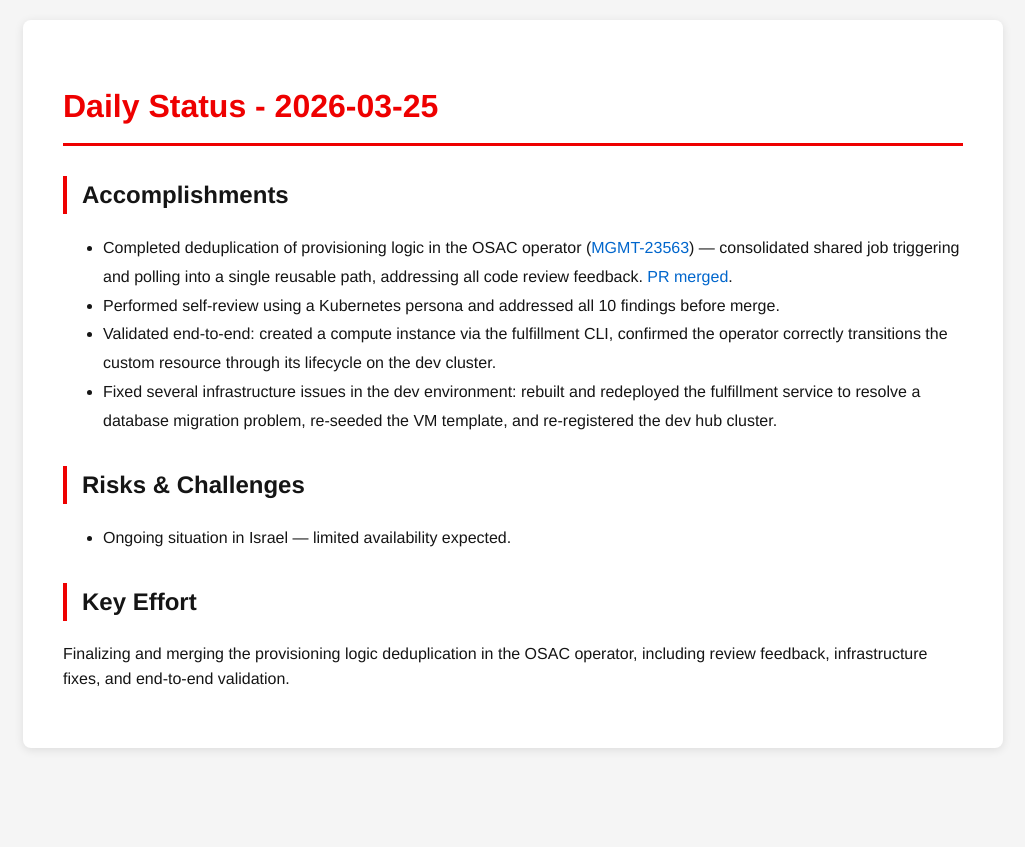
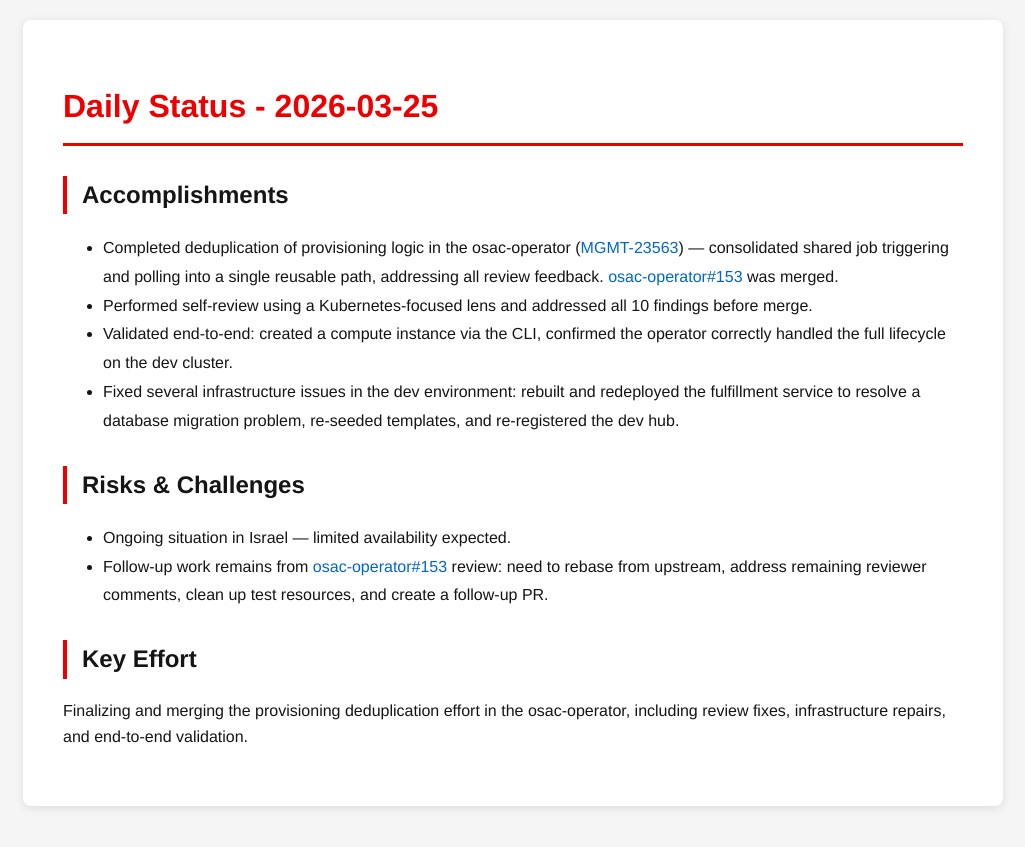
Before and after one commit to tzvatot/daily-status, a Jekyll site: the page built from 2026-03-25.md, in a window 1280 px wide. Shown: the top 847 px of the page, without its empty margins (127-1152 px from the left). Built offline with Jekyll 4.4.1, drawn with Linux system fonts in a browser that asks for light colours.

Commit message:
Daily status update - 2026-03-25

```diff
--- a/2026-03-25.md
+++ b/2026-03-25.md
@@ -7,13 +7,14 @@ date: 2026-03-25
 # Daily Status - 2026-03-25
 
 ## Accomplishments
-- Completed deduplication of provisioning logic in the OSAC operator ([MGMT-23563](https://issues.redhat.com/browse/MGMT-23563)) — consolidated shared job triggering and polling into a single reusable path, addressing all code review feedback. [PR merged](https://github.com/osac-project/osac-operator/pull/153).
-- Performed self-review using a Kubernetes persona and addressed all 10 findings before merge.
-- Validated end-to-end: created a compute instance via the fulfillment CLI, confirmed the operator correctly transitions the custom resource through its lifecycle on the dev cluster.
-- Fixed several infrastructure issues in the dev environment: rebuilt and redeployed the fulfillment service to resolve a database migration problem, re-seeded the VM template, and re-registered the dev hub cluster.
+- Completed deduplication of provisioning logic in the osac-operator ([MGMT-23563](https://issues.redhat.com/browse/MGMT-23563)) — consolidated shared job triggering and polling into a single reusable path, addressing all review feedback. [osac-operator#153](https://github.com/osac-project/osac-operator/pull/153) was merged.
+- Performed self-review using a Kubernetes-focused lens and addressed all 10 findings before merge.
+- Validated end-to-end: created a compute instance via the CLI, confirmed the operator correctly handled the full lifecycle on the dev cluster.
+- Fixed several infrastructure issues in the dev environment: rebuilt and redeployed the fulfillment service to resolve a database migration problem, re-seeded templates, and re-registered the dev hub.
 
 ## Risks & Challenges
 - Ongoing situation in Israel — limited availability expected.
+- Follow-up work remains from [osac-operator#153](https://github.com/osac-project/osac-operator/pull/153) review: need to rebase from upstream, address remaining reviewer comments, clean up test resources, and create a follow-up PR.
 
 ## Key Effort
-Finalizing and merging the provisioning logic deduplication in the OSAC operator, including review feedback, infrastructure fixes, and end-to-end validation.
+Finalizing and merging the provisioning deduplication effort in the osac-operator, including review fixes, infrastructure repairs, and end-to-end validation.
```
